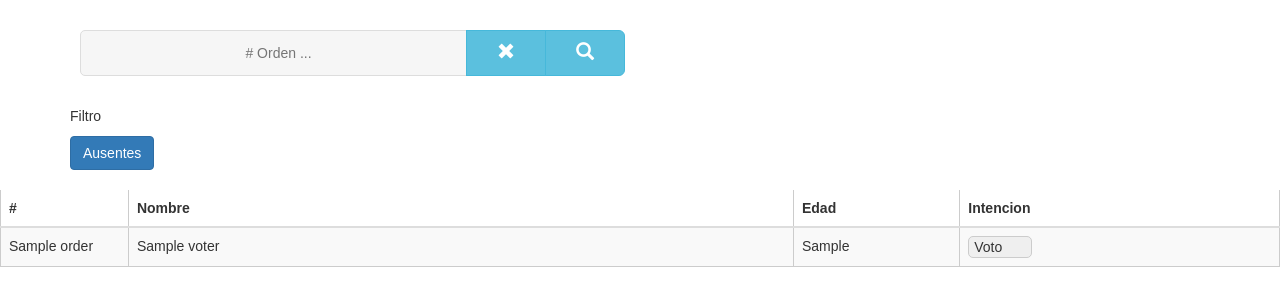
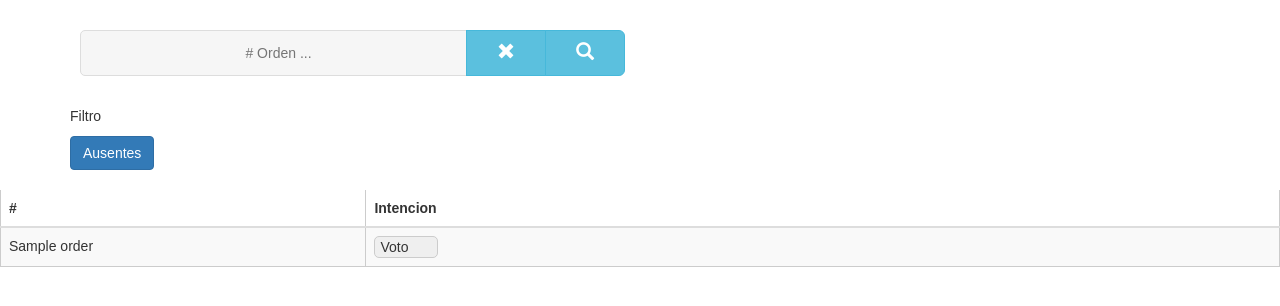
Before and after one commit to grafuls/fiscalia, a Flask app: template templates/padron.html in a window 1280 px wide. Shown: the part 52-358 px from the top of the page. Run offline with Flask 2, Linux system fonts and the light colour scheme; the template is opened without the code that fills it: most values are stand-ins (such as "Sample title", 1, 10 or a date in 2020); parts of the project's set-up code (start-up, migrations or seed data) failed here and were passed over; some libraries are stand-ins or nearby versions.

Commit message:
removed name and address

```diff
--- a/templates/padron.html
+++ b/templates/padron.html
@@ -20,7 +20,6 @@ function submitIntencion(intencion, order, box) {
 
 $(window).on('load', function() {
     $(".tdorder").css("width","10%");
-    $(".tdedad").css("width","13%");
     $(".tdintencion").css("width","25%");
     $('#search').on('click', function () {
         // Declare variables
@@ -132,8 +131,6 @@ $(window).on('load', function() {
         <thead>
             <tr>
                 <th class="tdorder">#</th>
-                <th>Nombre</th>
-                <th class="tdedad">Edad</th>
                 <th class="tdintencion">Intencion</th>
             </tr>
         </thead>
@@ -151,8 +148,6 @@ $(window).on('load', function() {
             {% endif %}
             >
                 <td class="tdorder">{{ voter.order }}</td>
-                <td>{{ voter.name }}</td>
-                <td class="tdedad">{{ voter.get_edad() }}</td>
                 {% if enable_ultimate %}
                 <td class="tdintencion">
                     <select
--- a/templates/users.html
+++ b/templates/users.html
@@ -56,8 +56,6 @@
         <thead>
             <tr>
                 <th class="tdorder">#</th>
-                <th>Nombre</th>
-                <th>Direccion</th>
                 <th>Intencion</th>
             </tr>
         </thead>
```
